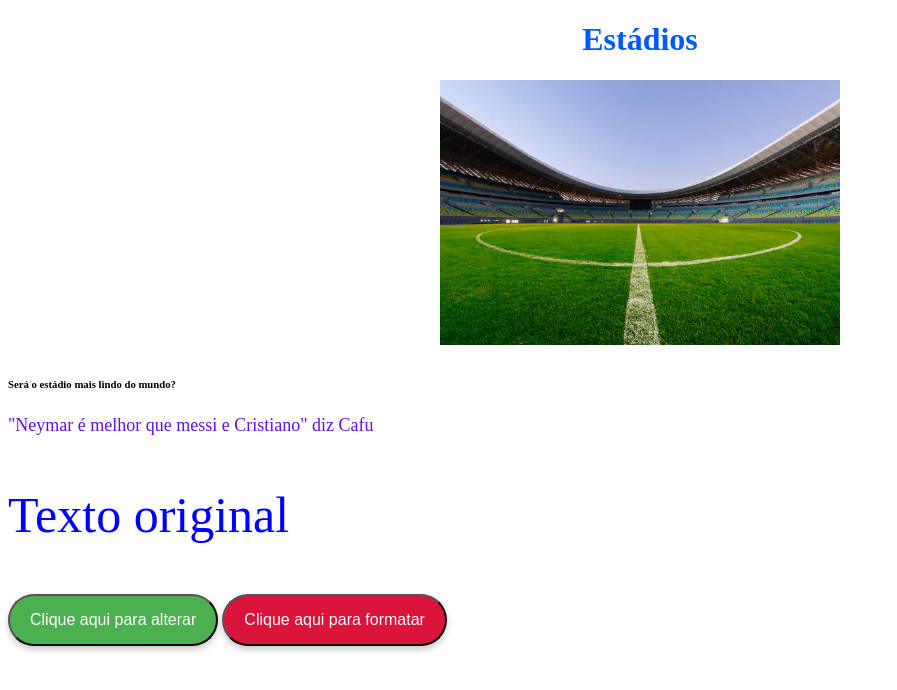
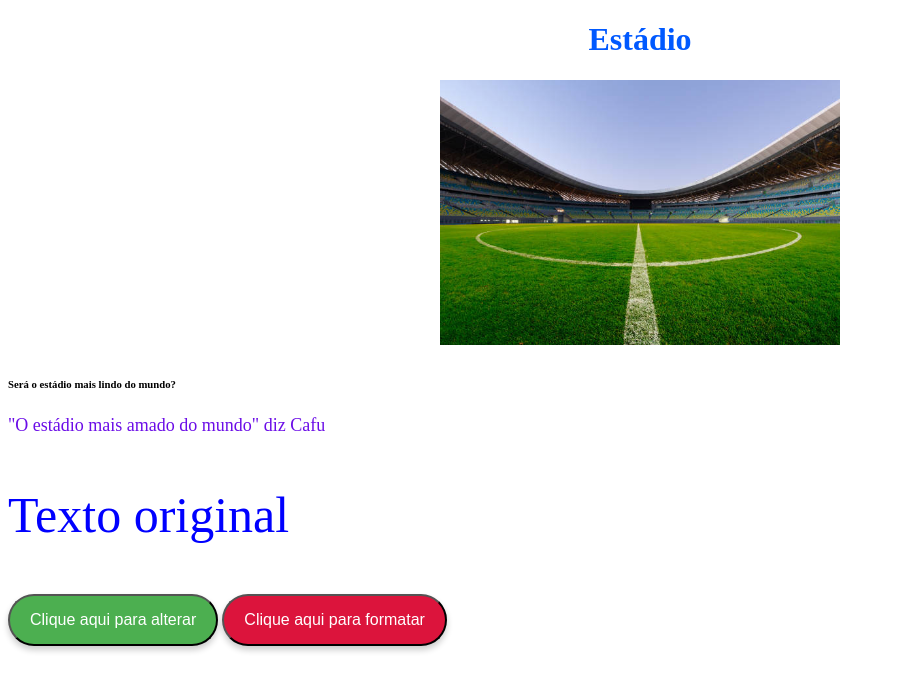
Before and after one commit to Gabriel007675/noticianeymar, a plain HTML site: page index.html in a window 1280 px wide. Shown: the whole page, without its empty margins (0-897 px from the left). Drawn offline with Linux system fonts and the light colour scheme.

Commit message:
Update index.html

```diff
--- a/index.html
+++ b/index.html
@@ -11,10 +11,10 @@
   <link rel="stylesheet" href="style.css">
  </head>
 <body>
-  <h1>Estádios</h1>
+  <h1>Estádio</h1>
   <h1> <img src="campo.jpg" alt="Imagem de um campo de futebol" width="400"> </h1>
   <h6>Será o estádio mais lindo do mundo?</h6>
-  <p>"Neymar é melhor que messi e Cristiano" diz Cafu</p>
+  <p>"O estádio mais amado do mundo" diz Cafu</p>
   <p><a href="https://www.espn.com.br/futebol/artigo/_/id/12352971/cafu-ve-neymar-melhor-do-que-messi-e-cristiano-ronaldo-e-aponta-o-que-falta-para-o-craque-ganhar-uma-copa-do-mundo"></a></p>
 <html>
 <body>
```
